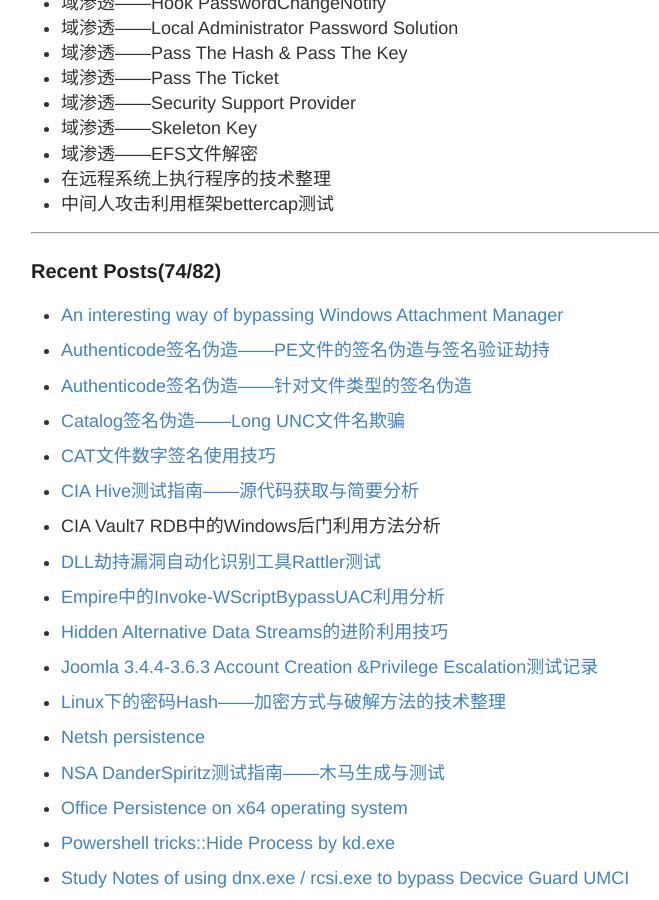
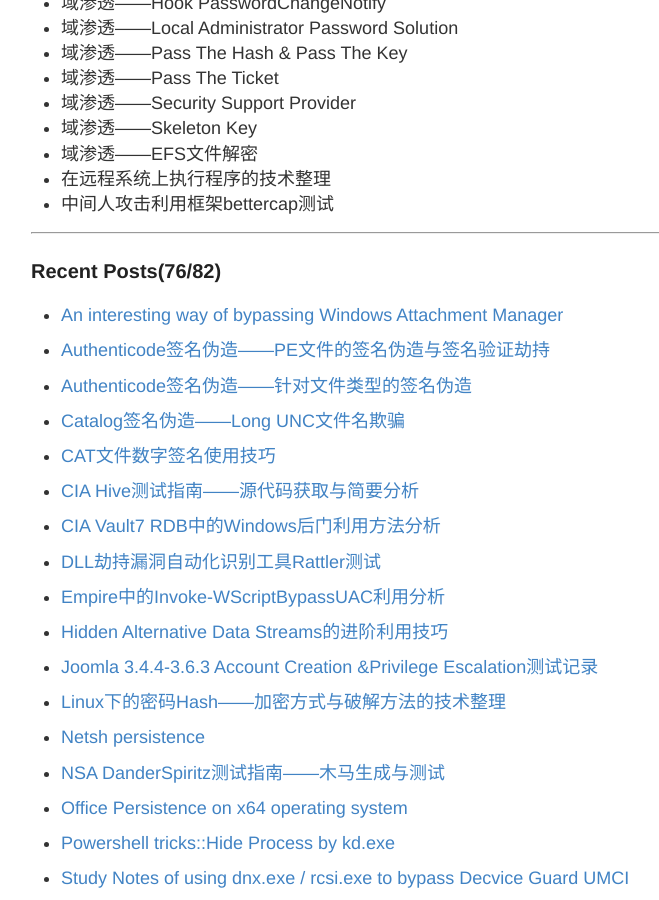
Before and after one commit to 3gstudent/backup-3gstudent.github.io, a Jekyll site: the page built from about.md, in a window 1280 px wide and 900 px high, scrolled down 1726 px. Shown: the whole window, without its empty margins (249-908 px from the left). Built offline with Jekyll 4.4.1, drawn with Linux system fonts in a browser that asks for light colours; part of the change alters nothing that is shown.

Commit message:
Update about.md

```diff
--- a/about.md
+++ b/about.md
@@ -68,7 +68,7 @@ Github:   [3gstudent](https://github.com/3gstudent)
 
 ---
 
-### Recent Posts(74/82)
+### Recent Posts(76/82)
 
 -
  [An interesting way of bypassing Windows Attachment Manager](https://3gstudent.github.io/3gstudent.github.io/An-interesting-way-of-bypassing-Windows-Attachment-Manager/)
@@ -89,7 +89,7 @@ Github:   [3gstudent](https://github.com/3gstudent)
  [CIA Hive测试指南——源代码获取与简要分析 ](https://3gstudent.github.io/3gstudent.github.io/CIA-Hive%E6%B5%8B%E8%AF%95%E6%8C%87%E5%8D%97-%E6%BA%90%E4%BB%A3%E7%A0%81%E8%8E%B7%E5%8F%96%E4%B8%8E%E7%AE%80%E8%A6%81%E5%88%86%E6%9E%90/)
 
 -
- CIA Vault7 RDB中的Windows后门利用方法分析
+ [CIA Vault7 RDB中的Windows后门利用方法分析](https://3gstudent.github.io/3gstudent.github.io/CIA-Vault7-RDB%E4%B8%AD%E7%9A%84Windows%E5%90%8E%E9%97%A8%E5%88%A9%E7%94%A8%E6%96%B9%E6%B3%95%E5%88%86%E6%9E%90/)
 
 -
  [DLL劫持漏洞自动化识别工具Rattler测试](https://3gstudent.github.io/3gstudent.github.io/DLL%E5%8A%AB%E6%8C%81%E6%BC%8F%E6%B4%9E%E8%87%AA%E5%8A%A8%E5%8C%96%E8%AF%86%E5%88%AB%E5%B7%A5%E5%85%B7Rattler%E6%B5%8B%E8%AF%95/)
@@ -272,7 +272,7 @@ Github:   [3gstudent](https://github.com/3gstudent)
  [渗透技巧——Windows日志的删除与绕过](https://3gstudent.github.io/3gstudent.github.io/%E6%B8%97%E9%80%8F%E6%8A%80%E5%B7%A7-Windows%E6%97%A5%E5%BF%97%E7%9A%84%E5%88%A0%E9%99%A4%E4%B8%8E%E7%BB%95%E8%BF%87/)
 
 -
- 渗透技巧——Windows系统的帐户隐藏
+ [渗透技巧——Windows系统的帐户隐藏](https://3gstudent.github.io/3gstudent.github.io/%E6%B8%97%E9%80%8F%E6%8A%80%E5%B7%A7-Windows%E7%B3%BB%E7%BB%9F%E7%9A%84%E5%B8%90%E6%88%B7%E9%9A%90%E8%97%8F/)
 
 -
  [渗透技巧——Windows系统远程桌面的多用户登录](https://3gstudent.github.io/3gstudent.github.io/%E6%B8%97%E9%80%8F%E6%8A%80%E5%B7%A7-Windows%E7%B3%BB%E7%BB%9F%E8%BF%9C%E7%A8%8B%E6%A1%8C%E9%9D%A2%E7%9A%84%E5%A4%9A%E7%94%A8%E6%88%B7%E7%99%BB%E5%BD%95/)
```
